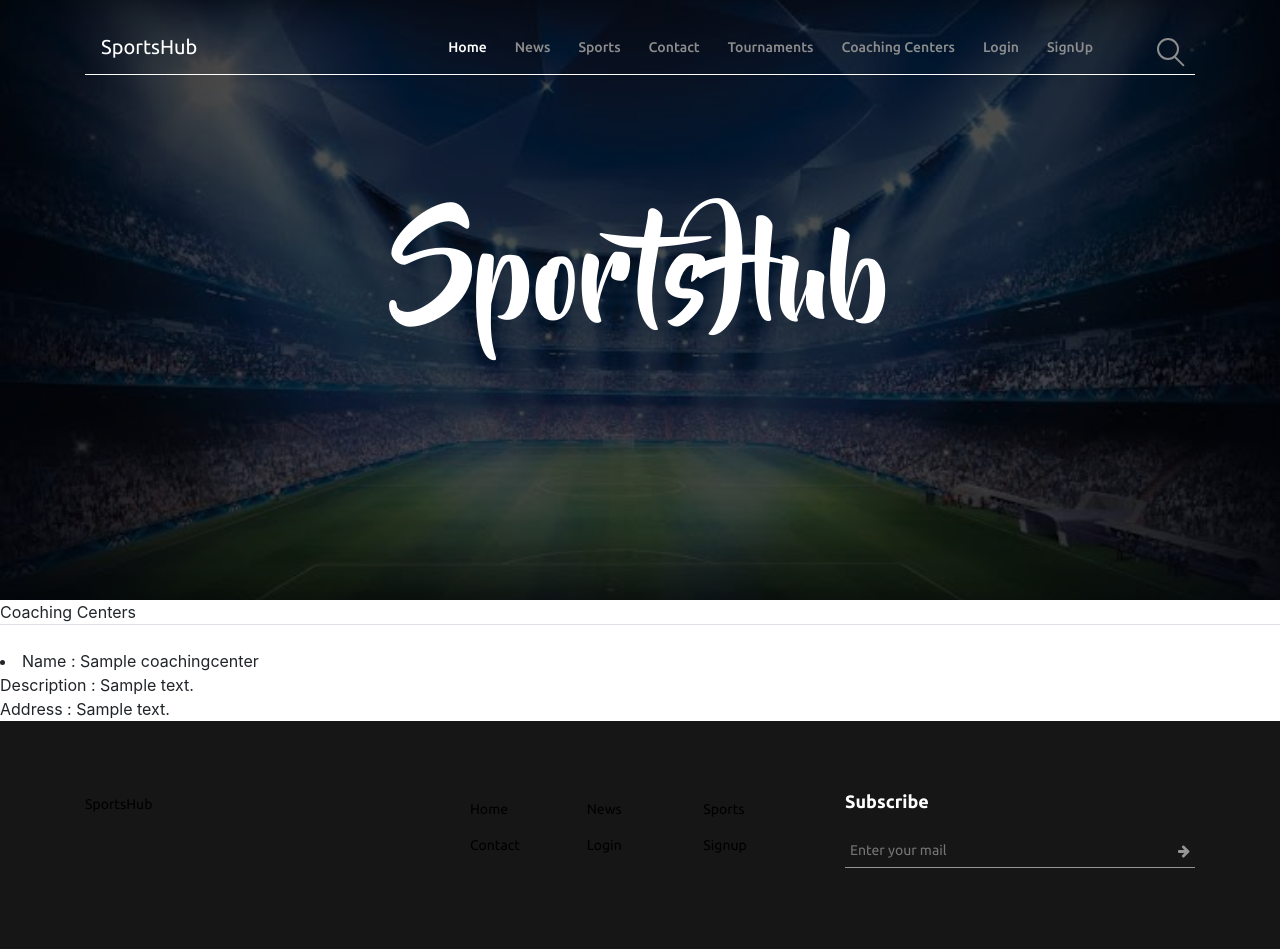
After one commit to kondalavanya67/SportsHub, a Django app: page /sports/coaching_centers_list/ in a window 1280 px wide. The commit adds this page. Run offline with Django 3.2, Linux system fonts and the light colour scheme; tables that the repository leaves empty hold one stand-in row (values such as "Sample post"); some libraries are stand-ins or nearby versions.

Commit message:
Added Coaching Centers

```diff
--- a/news/templates/news/base.html
+++ b/news/templates/news/base.html
@@ -80,6 +80,9 @@ a:hover, a:focus {
                                 </li>
                                 <li class="nav-item">
                                     <a class="nav-link" href={% url 'sports:tournament_list' %}>Tournaments</a>
+                                </li>
+                                <li class="nav-item">
+                                    <a class="nav-link" href={% url 'sports:coaching_centers_list' %}>Coaching Centers</a>
                                 </li>
                                 {% if not user.is_authenticated %}
                                     <li><a class="nav-link" href="{% url 'user_auth:login' %}">Login</a></li>
--- a/sports/admin.py
+++ b/sports/admin.py
@@ -1,5 +1,5 @@
 from django.contrib import admin
-from sports.models import Sport, Tournaments
+from sports.models import Sport, Tournaments, CoachingCenters
 
 
-admin.site.register([Sport, Tournaments])
+admin.site.register([Sport, Tournaments, CoachingCenters])
--- a/sports/models.py
+++ b/sports/models.py
@@ -35,3 +35,13 @@ class Tournaments(models.Model):
 
     def __str__(self):
         return self.name
+
+
+class CoachingCenters(models.Model):
+    user = models.ForeignKey(User, on_delete=models.CASCADE)
+    name = models.CharField(max_length=100, null=False)
+    description = models.TextField(max_length=1000)
+    address = models.CharField(max_length=1000)
+
+    def __str__(self):
+        return self.name
--- /dev/null
+++ b/sports/templates/sports/coaching_centers_list.html
@@ -0,0 +1,25 @@
+{% extends 'news/base.html' %}
+{% load static %}
+
+{% block content %}
+    <ul class="nav nav-tabs" id="myTab" role="tablist">
+        <li class="title">Coaching Centers</li>
+    </ul>
+    {% if user.is_authenticated %}
+        <a href={% url 'sports:create_coaching_centers' %}><button class="btn btn-info">Post a coaching center</button></a>
+        <a href={% url 'sports:my_coaching_centers' %}><button class="btn btn-info">Your coaching centers</button></a>
+    {% endif %}
+    <br>
+    {% if coaching_centers %}
+
+        {% for item in coaching_centers %}
+            <li>
+                Name : {{ item.name}}<br>
+                Description : {{ item.description }}<br>
+                Address : {{ item.address }}<br>
+            </li>
+        {% endfor %}
+    {% else %}
+        <i>OOPS, No Coaching centers to show</i>
+    {% endif %}
+{% endblock %}
--- a/sports/urls.py
+++ b/sports/urls.py
@@ -9,4 +9,8 @@ urlpatterns = [
     path('create_tournament/', views.create_tournament, name='create_tournament'),
     path('my_tournament/', views.user_tournament, name='my_tournament'),
     path('delete_tournament/<int:t_id>', views.delete_tournament, name='delete_tournament'),
+    path('coaching_centers_list/', views.coaching_centers_list, name='coaching_centers_list'),
+    path('create_coaching_centers/', views.create_coaching_centers, name='create_coaching_centers'),
+    path('my_coaching_centers/', views.user_coaching_centers, name='my_coaching_centers'),
+    path('delete_coaching_centers/<int:c_id>', views.delete_coaching_centers, name='delete_coaching_centers'),
 ]
--- a/sports/views.py
+++ b/sports/views.py
@@ -2,8 +2,8 @@ from django.contrib.auth.decorators import login_required
 from django.contrib.auth.models import User
 from django.http import HttpResponse, HttpResponseRedirect
 from django.shortcuts import render
-from sports.models import Sport, Tournaments
-from sports.forms import FavoriteSports, TournamentRegistration
+from sports.models import Sport, Tournaments, CoachingCenters
+from sports.forms import FavoriteSports, TournamentRegistration, CoachingCenterRegistration
 from django.urls import reverse
 
 
@@ -46,12 +46,14 @@ def create_tournament(request):
             return HttpResponseRedirect(reverse('sports:tournament_list'))
     return render(request, 'sports/create_tournament.html', {'tornamentFourm': tournamentForm})
 
+
 @login_required
 def user_tournament(request):
     user = User.objects.get(pk=request.user.pk)
     tournaments = Tournaments.objects.filter(user=user)
     return render(request, 'sports/user_tournament_list.html',
                   {'Tournaments': tournaments})
+
 
 @login_required
 def delete_tournament(request, t_id):
@@ -63,3 +65,45 @@ def delete_tournament(request, t_id):
         except:
             pass
     return HttpResponseRedirect(reverse('sports:my_tournament'))
+
+
+def coaching_centers_list(request):
+    coaching_centers = CoachingCenters.objects.all()
+    return render(request, 'sports/coaching_centers_list.html',
+                  {'coaching_centers': coaching_centers})
+
+
+@login_required
+def create_coaching_centers(request):
+    coaching_centersForm = CoachingCenterRegistration()
+    if request.method == 'POST':
+        form = CoachingCenterRegistration(data=request.POST)
+        if form.is_valid():
+            user = User.objects.get(pk=request.user.pk)
+            name = form.cleaned_data['name']
+            des = form.cleaned_data['description']
+            add = form.cleaned_data['address']
+            CoachingCenters.objects.create(name=name, description=des,
+                                           address=add, user=user)
+            return HttpResponseRedirect(reverse('sports:coaching_centers_list'))
+    return render(request, 'sports/create_coaching_centers.html', {'coaching_centersForm': coaching_centersForm})
+
+
+@login_required
+def user_coaching_centers(request):
+    user = User.objects.get(pk=request.user.pk)
+    coaching_centers = CoachingCenters.objects.filter(user=user)
+    return render(request, 'sports/user_coaching_centers.html',
+                  {'coaching_centers': coaching_centers})
+
+
+@login_required
+def delete_coaching_centers(request, c_id):
+    if c_id:
+        user = User.objects.get(pk=request.user.pk)
+        try:
+            t = CoachingCenters.objects.get(pk=c_id, user=user)
+            t.delete()
+        except:
+            pass
+    return HttpResponseRedirect(reverse('sports:my_coaching_centers'))
```
Also changed, not shown: sports/forms.py (+7 -1 lines), sports/templates/sports/create_coaching_centers.html (added, +22 -0 lines), sports/templates/sports/user_coaching_centers.html (added, +25 -0 lines), sports/migrations/0005_coachingcenters.py (added).
